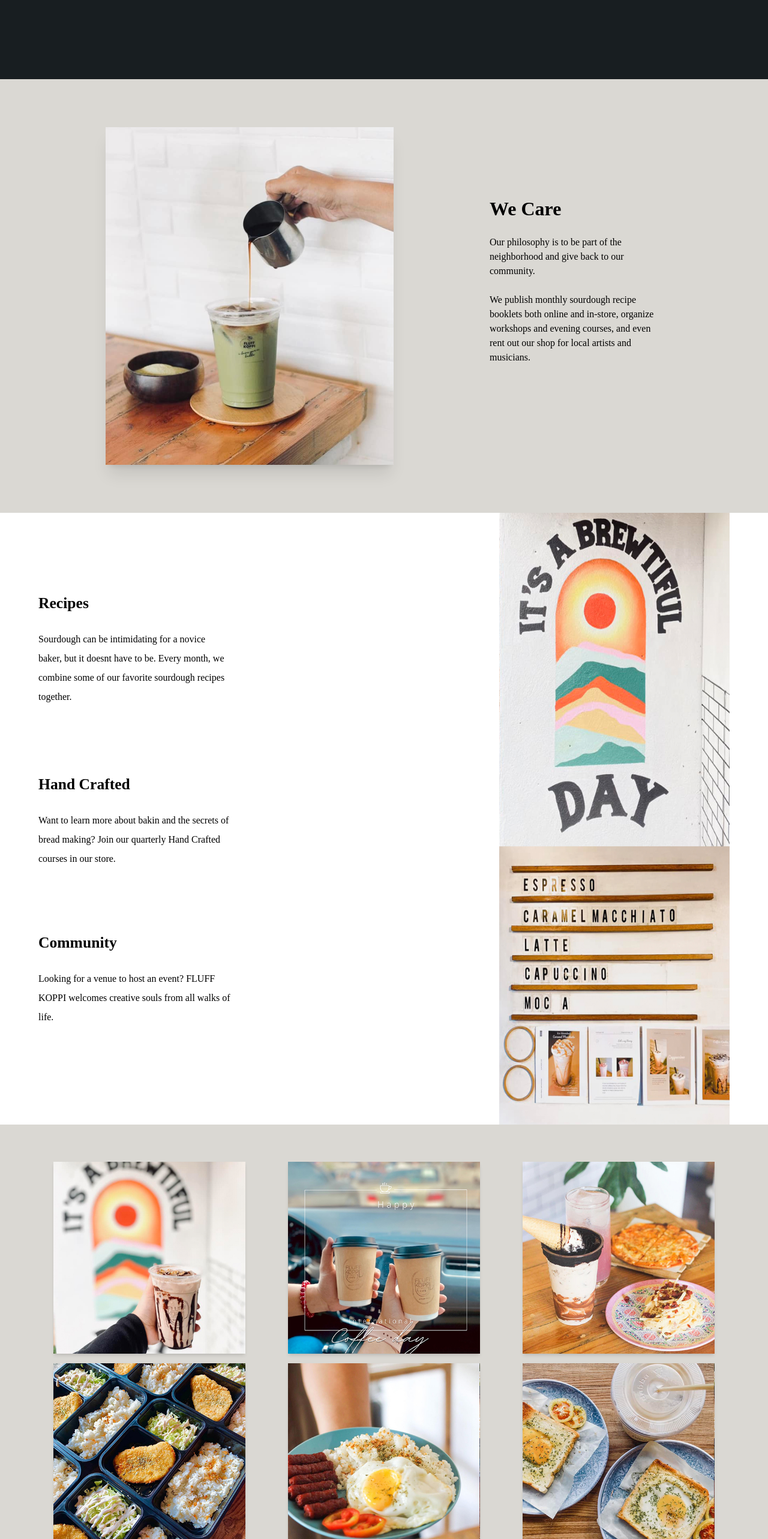
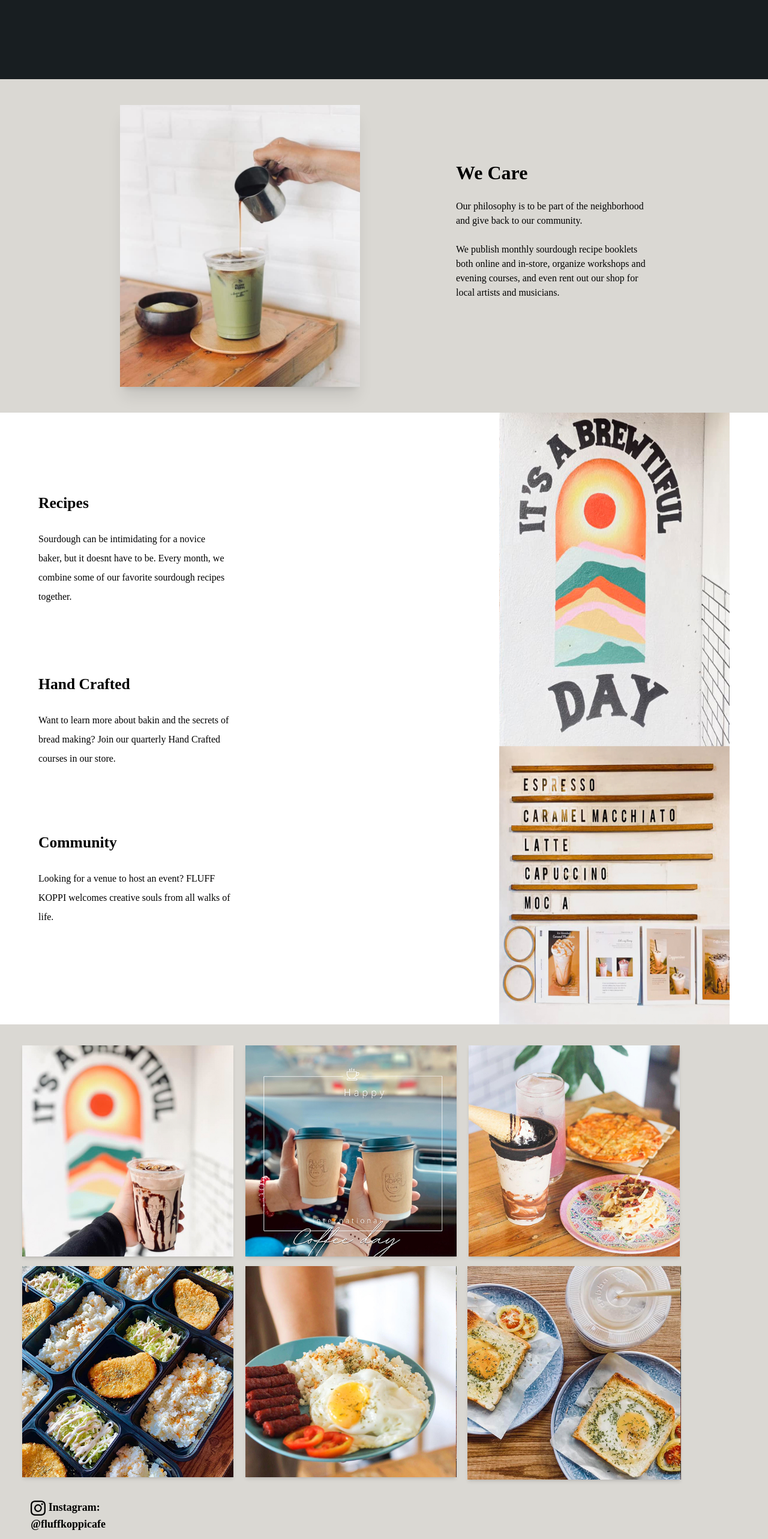
Before and after one commit to kevinxmyr/fluff, a React (Vite) app: page / in a window 1280 px wide. Shown: the part 1280-3846 px from the top of the page at 60% size. Built offline with nearby package versions, Linux system fonts and the light colour scheme.

Commit message:
5th commit

```diff
--- a/src/components/Gallery.jsx
+++ b/src/components/Gallery.jsx
@@ -10,9 +10,12 @@ import pic6 from "../assets/gallery6.jpg";
 
 export default function Gallery() {
   return (
-    <div className='bg-beige p-[12%]
+    <div className='
+    bg-beige
+    p-[12%]
 
-    lt:p-[3.85rem]
+    lt:p-[2.2rem]
+    lt:justify-center
     '>
 
       <div className='
@@ -20,40 +23,42 @@ export default function Gallery() {
         text-black
         grid
 
-        lt:grid-cols-3 '>
+        lt:grid-cols-3
+        lt:max-w-[1100px]
+        '>
 
         <Fade distance='1.2rem' delay={100}bottom>
-          <div className='justify-self-center max-w-[20rem]'>
+          <div className='justify-self-center max-w-[22rem]'>
             <img className="shadow-md" src={pic1} alt='' />
           </div>
 
         </Fade>
         <Fade distance='1.2rem' delay={200} bottom>
-          <div className='justify-self-center max-w-[20rem]'>
+          <div className='justify-self-center max-w-[22rem]'>
             <img className="shadow-md"  src={pic3} alt='' />
           </div>
         </Fade>
 
         <Fade distance='1.2rem' delay={300} bottom>
-          <div className='justify-self-center max-w-[20rem]'>
+          <div className='justify-self-center max-w-[22rem]'>
             <img className="shadow-md"  src={pic4} alt='' />
           </div>
         </Fade>
 
         <Fade distance='1.2rem' delay={400} bottom>
-          <div className='justify-self-center max-w-[20rem]'>
+          <div className='justify-self-center max-w-[22rem]'>
             <img className="shadow-md"  src={pic6} alt='' />
           </div>
         </Fade>
 
         <Fade distance='1.2rem' delay={500} bottom>
-          <div className='justify-self-center max-w-[20rem]'>
+          <div className='justify-self-center max-w-[22rem]'>
             <img className="shadow-md"  src={pic5} alt='' />
           </div>
         </Fade>
 
         <Fade distance='1.2rem' delay={600} bottom>
-          <div className='justify-self-center max-w-[20rem]'>
+          <div className='justify-self-center max-w-[25rem]'>
             <img className="shadow-md"  src={pic2} alt='' />
           </div>
         </Fade>
@@ -66,12 +71,14 @@ export default function Gallery() {
 
                 text-[1.4rem]
                 leading-8
-
-                iPad:text-center
+                iPad: text-center
+                lt:text-start
                 lt:text-lg
                 lt:justify-self-start
+                lt:pl-[1rem]
+                lt:pt-[1rem]
                 '>
-              <BsInstagram size={25} className="inline-block"/> Follow us on Instagram @fluffkoppicafe
+              <BsInstagram size={25} className="inline-block"/> Instagram: @fluffkoppicafe
             </h1>
           </div>
         </div>
--- a/src/components/Wecare.jsx
+++ b/src/components/Wecare.jsx
@@ -8,7 +8,7 @@ export default function Wecare() {
     bg-beige
     max-w-[auto]
     justify-center
-    flex
+
     ">
 
       <div className='
@@ -18,26 +18,23 @@ export default function Wecare() {
         px-5
         py-[2.7rem]
 
-        iPad:flex
-        iPad:p-[5rem_8.5rem]
-
         lt:flex
         lt:flex-row
-        lt:max-w-[1200px]
+        lt:justify-center
       '>
 
           <Fade distance='3rem' delay={600} left>
-          <div className="max-w-[100%]
-
-          iPad:basis-[5rem]
-          iPad:self-center
-
+          <div className="
+          max-w-[320px]
+          self-center
+          lt:justify-items-center
+          lt:max-w-[25rem]
           lt:mr-[10rem]
           lt:max-w-[1200px]
           ">
             <img className="
-              max-w-[30rem]
               h-[auto]
+              self-center
               shadow-xl"
             src={picture} alt="coffee" />
           </div>
@@ -46,19 +43,19 @@ export default function Wecare() {
           <Fade distance='3rem' delay={500} right>
             <div className="
               max-w-xs
-              iPad:w-[25rem]
-
+              self-center
+              iPad:self-center
               lt:self-center
               ">
               <h1 className="
                 font-bold
                 mb-8
                 text-[2rem]
-                iPad:mb-[2rem]">
+                  ">
                   We Care
               </h1>
 
-              <div className="font-rufina">
+              <div className="font-rufina iPad:justify-center">
                 <p className="pb-[2.7rem]">
                   Our philosophy is to be part of the neighborhood and give back to our
                   community.
```
